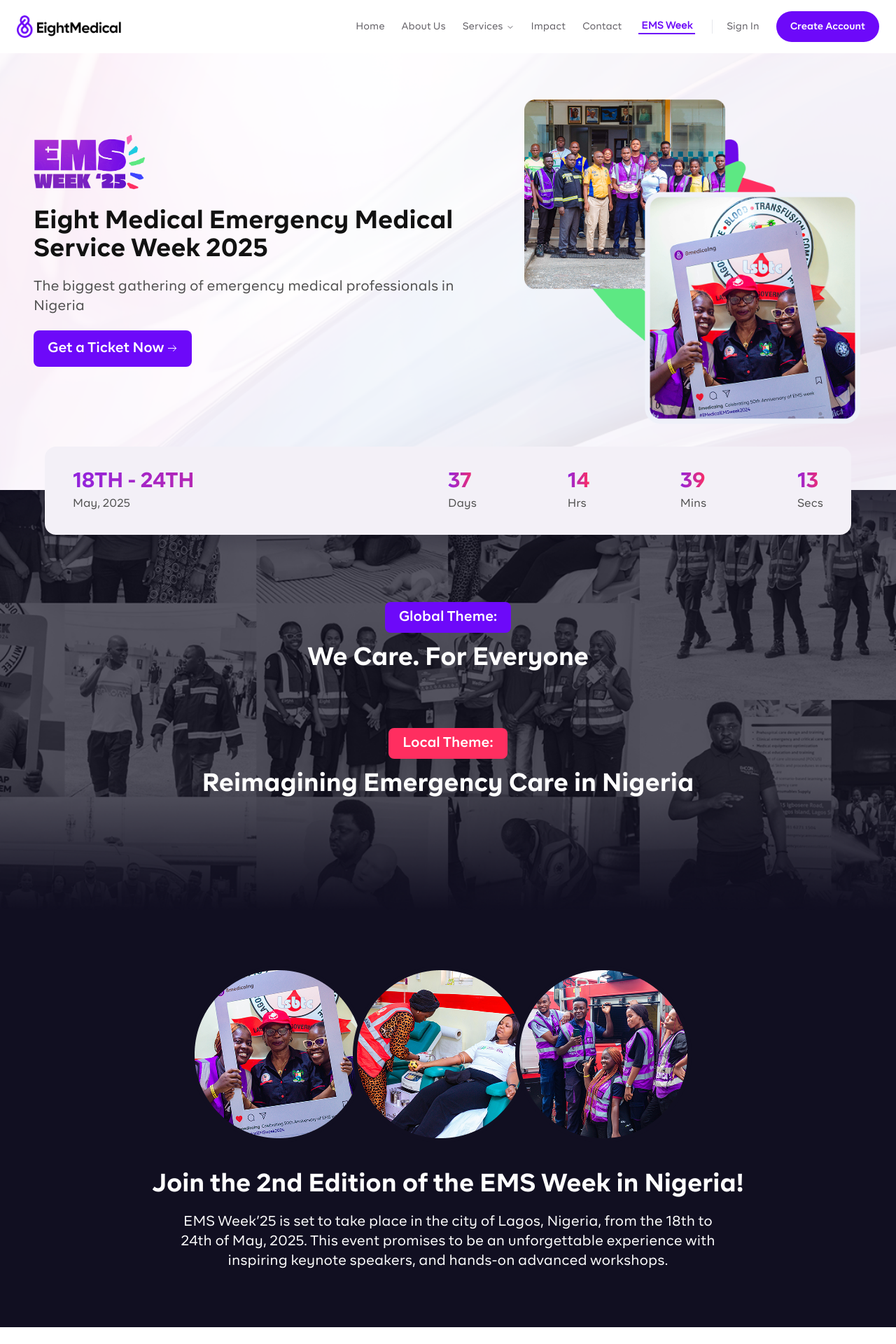
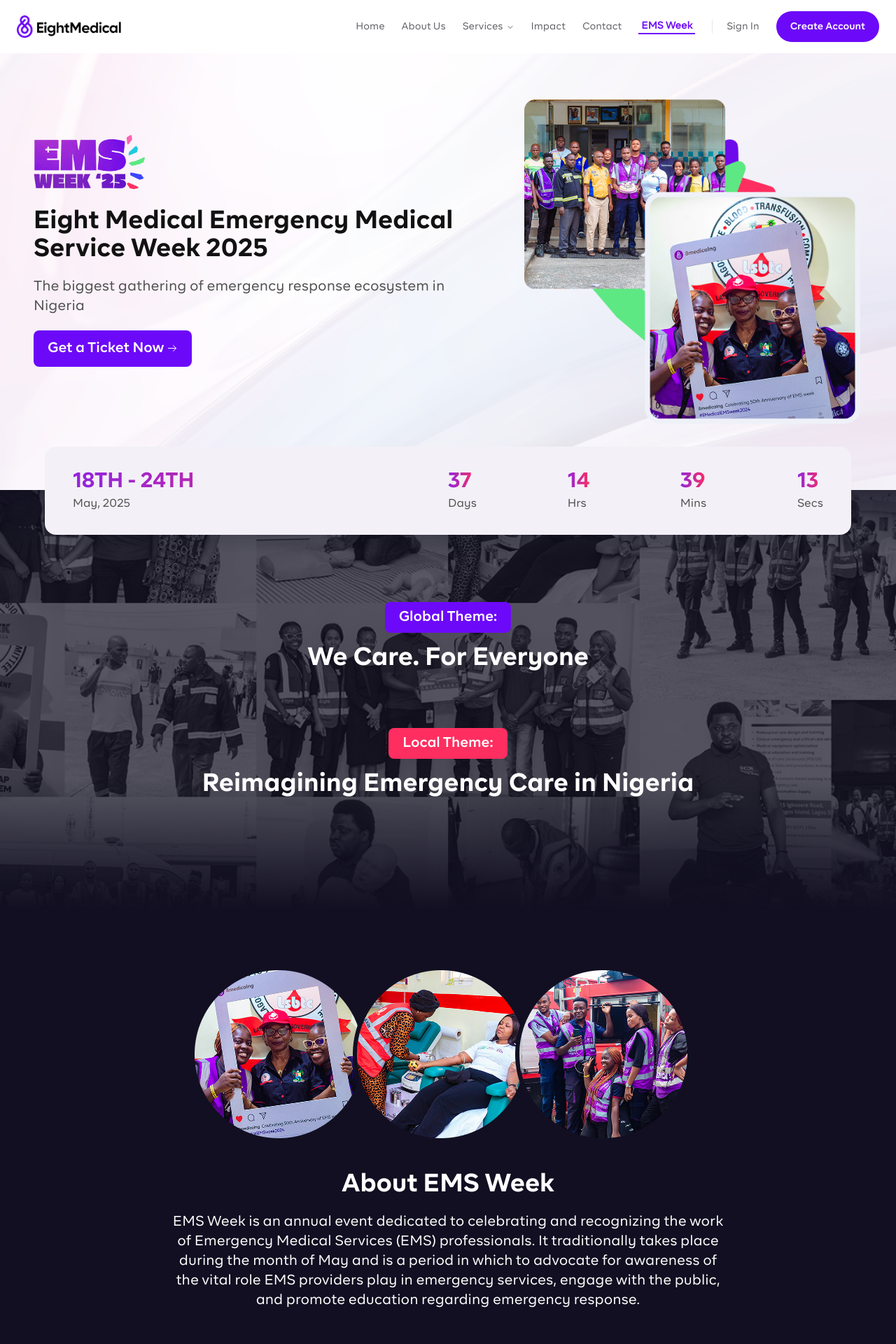
Before and after one commit to 8medicaldevops/nextstaging, a React (Vite) app: page /ems-week in a window 1280 px wide. Shown: the top 1920 px of the page at 70% size. Built offline with nearby package versions, Linux system fonts and the light colour scheme; what @react-pdf/renderer, google-libphonenumber, react-toast-notifications would draw is missing.

Commit message:
Add gtag script and update content

```diff
--- a/index.html
+++ b/index.html
@@ -54,7 +54,18 @@
     })(window, document, 'script', 'dataLayer', 'GTM-PL59LTKG');
   </script>
   <!-- End Google Tag Manager -->
+  <!-- Google tag (gtag.js) -->
+  <script async src="https://www.googletagmanager.com/gtag/js?id=G-4HNDRK3HW4"></script>
+  <script>
+    window.dataLayer = window.dataLayer || [];
 
+    function gtag() {
+      dataLayer.push(arguments);
+    }
+    gtag('js', new Date());
+
+    gtag('config', 'G-4HNDRK3HW4');
+  </script>
 
 </head>
 
@@ -74,11 +85,11 @@
     (function () {
       var s1 = document.createElement("script"),
         s0 = document.getElementsByTagName("script")[0];
-        s1.async = true;
-        s1.src = 'https://embed.tawk.to/67b09d47d56a6c191666adb7/1ik4uco20';
-        s1.charset = 'UTF-8';
-        s1.setAttribute('crossorigin', '*');
-        s0.parentNode.insertBefore(s1, s0);
+      s1.async = true;
+      s1.src = 'https://embed.tawk.to/67b09d47d56a6c191666adb7/1ik4uco20';
+      s1.charset = 'UTF-8';
+      s1.setAttribute('crossorigin', '*');
+      s0.parentNode.insertBefore(s1, s0);
     })();
   </script>
   <!--End of Tawk.to Script-->
--- a/src/components/EMS/Banner.jsx
+++ b/src/components/EMS/Banner.jsx
@@ -11,9 +11,9 @@ export default function Banner() {
                 <img src={ellipse3} alt="" className='md:ml-[-20px]'/>
             </div>
             <div className="flex flex-col items-center justify-center gap-5 text-center">
-                <h1 className="text-[#fff] font-brbold text-4xl">Join the 2nd Edition of the EMS Week in Nigeria!</h1>
+                <h1 className="text-[#fff] font-brbold text-4xl">About EMS Week</h1>
                 <p className="text-[#fff] font-brreg text-xl max-w-[50rem]">
-                    EMS Week’25 is set to take place in the city of Lagos, Nigeria, from the 18th to 24th of May, 2025. This event promises to be an unforgettable experience with inspiring keynote speakers, and hands-on advanced workshops.
+                    EMS Week is an annual event dedicated to celebrating and recognizing the work of Emergency Medical Services (EMS) professionals. It traditionally takes place during the month of May and is a period in which to advocate for awareness of the vital role EMS providers play in emergency services, engage with the public, and promote education regarding emergency response.
                 </p>
             </div>
         </section>
--- a/src/components/EMS/Events.jsx
+++ b/src/components/EMS/Events.jsx
@@ -12,7 +12,7 @@ export default function Events() {
     const activities = [
         {
             day: "Day 1",
-            title: "EMS Rally",
+            title: "EMS Drive",
             content: [
                 "Emergency medical vehicle showcase and drive across Lagos.",
                 "Nigeria's largest gathering of first responders."
@@ -28,7 +28,7 @@ export default function Events() {
         },
         {
             day: "Day 3",
-            title: "Preconference Workshop",
+            title: "Pre-conference Workshop",
             content: [
                 "Hands-on training for professionals and first responders."
             ]
--- a/src/components/EMS/Exhibit.jsx
+++ b/src/components/EMS/Exhibit.jsx
@@ -2,7 +2,7 @@ import { useState } from 'react';
 
 import ContactModal from '../ContactModal';
 
-import about from "../../assets/images/FooterImage.png"
+import exhibit from "../../assets/images/exhibit.png";
 import contact from '../../assets/images/contact.svg';
 
 export default function Exhibit() {
@@ -41,7 +41,7 @@ export default function Exhibit() {
                     )}
                 </div>
                 <div className="h-full md:w-[50%] md:self-center">
-                    <img src={about} alt="" className="object-fill md:flex mx-auto rounded-[1rem]" />
+                    <img src={exhibit} alt="" className="object-fill md:flex mx-auto rounded-[1rem]" />
                 </div>
             </div>
         </section>
--- a/src/components/EMS/Hero.jsx
+++ b/src/components/EMS/Hero.jsx
@@ -14,7 +14,7 @@ export default function Hero() {
                 <div className="md:py-[4rem] md:px-[1rem] xl:px-[1rem] border-[#F4F2F5] md:w-[55%] md:self-center flex flex-col gap-5">
                     <img src={hero1} alt="EMS logo" className="w-[10rem]" />
                     <h1 className="font-brbold text-[#121212] text-3xl md:text-4xl">Eight Medical Emergency Medical Service Week 2025</h1>
-                    <p className="text-[#505050] font-brreg text-[#505050]  rounded max-sm:w-full text-xl">The biggest gathering of emergency medical professionals in Nigeria</p>
+                    <p className="text-[#505050] font-brreg text-[#505050]  rounded max-sm:w-full text-xl">The biggest gathering of emergency response ecosystem in Nigeria</p>
                     <button className="w-fit bg-ev-700 px-5 py-3 text-xl text-white font-brsemi rounded-mm cursor-pointer flex items-center gap-1 max-lg:w-full justify-center">
                         Get a Ticket Now
                         <svg width="16" height="17" viewBox="0 0 16 17" fill="none" xmlns="http://www.w3.org/2000/svg">
```
Also changed, not shown: src/assets/images/exhibit.png (added).
